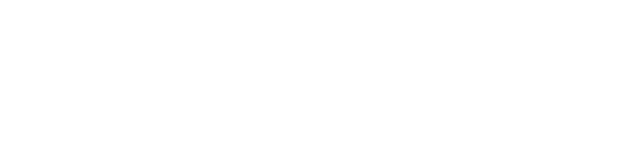
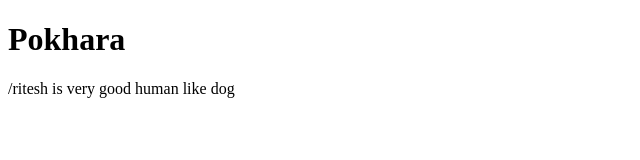
Before and after one commit to sureshkc228/testing, a plain HTML site: page index.html in a window 1280 px wide. Shown: the whole page, without its empty margins (0-640 px from the left). Drawn offline with Linux system fonts and the light colour scheme.

Commit message:
Added text

```diff
--- a/index.html
+++ b/index.html
@@ -4,7 +4,8 @@
 	<title></title>
 </head>
 <body>
-
+<h1>Pokhara</h1>
+<p>/ritesh is very good human like dog</p>
 <script type="text/javascript" src="./js/script.js"></script>
 </body>
 </html>
```
